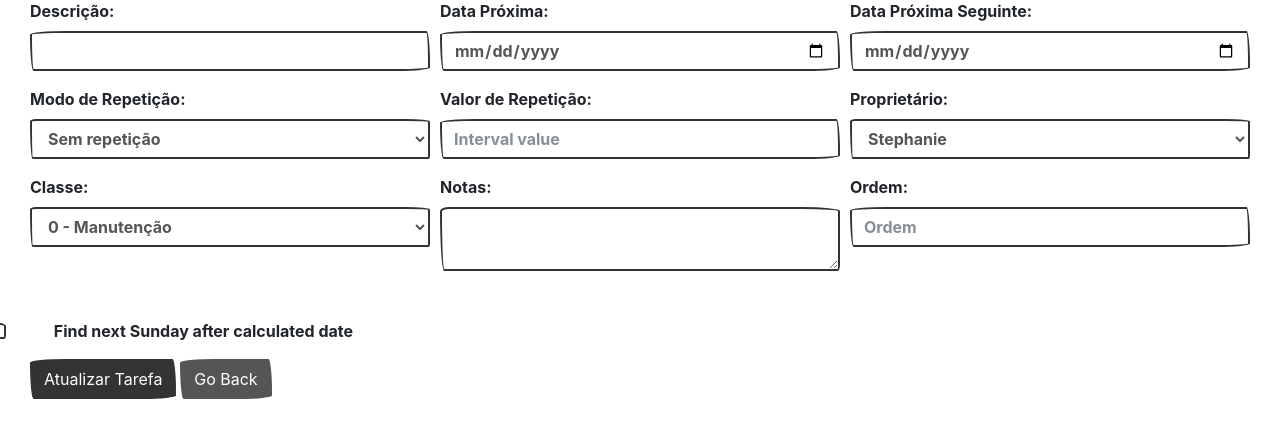
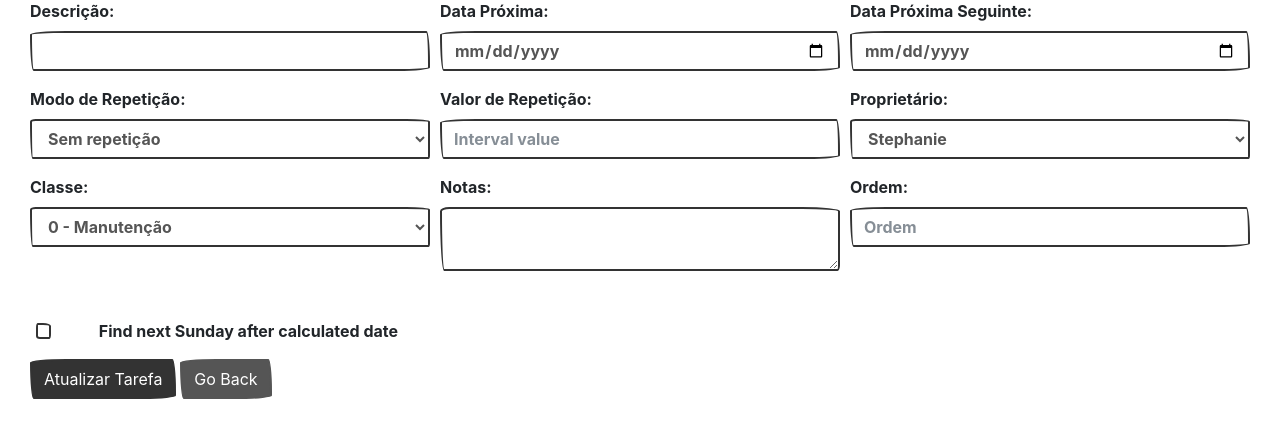
Before and after one commit to StephaniePlatvoet/tarefa2, a Flask app: template templates/editar_tarefa.html in a window 1280 px wide. Shown: the part 87-525 px from the top of the page. Run offline with Flask 3, Linux system fonts and the light colour scheme; the template is opened without the code that fills it, so the values that code supplies are empty; some libraries are stand-ins or nearby versions; some web fonts are replaced.

Commit message:
Update editar_tarefa.html

```diff
--- a/templates/editar_tarefa.html
+++ b/templates/editar_tarefa.html
@@ -127,7 +127,7 @@
 
 
             <!-- Próximo Domingo -->
-            <div class="form-group col-md-4 form-check align-self-end" style="padding-top: 32px;">
+            <div class="form-group col-md-4 form-check align-self-end" style="padding-top: 32px; padding-left:50px;">
                 <input type="checkbox" id="proximo_domingo" name="proximo_domingo" class="form-check-input" {{ 'checked' if tarefa.proximo_domingo else '' }}>
                 <label for="proximo_domingo" class="form-check-label">Find next Sunday after calculated date</label>
             </div>
```
